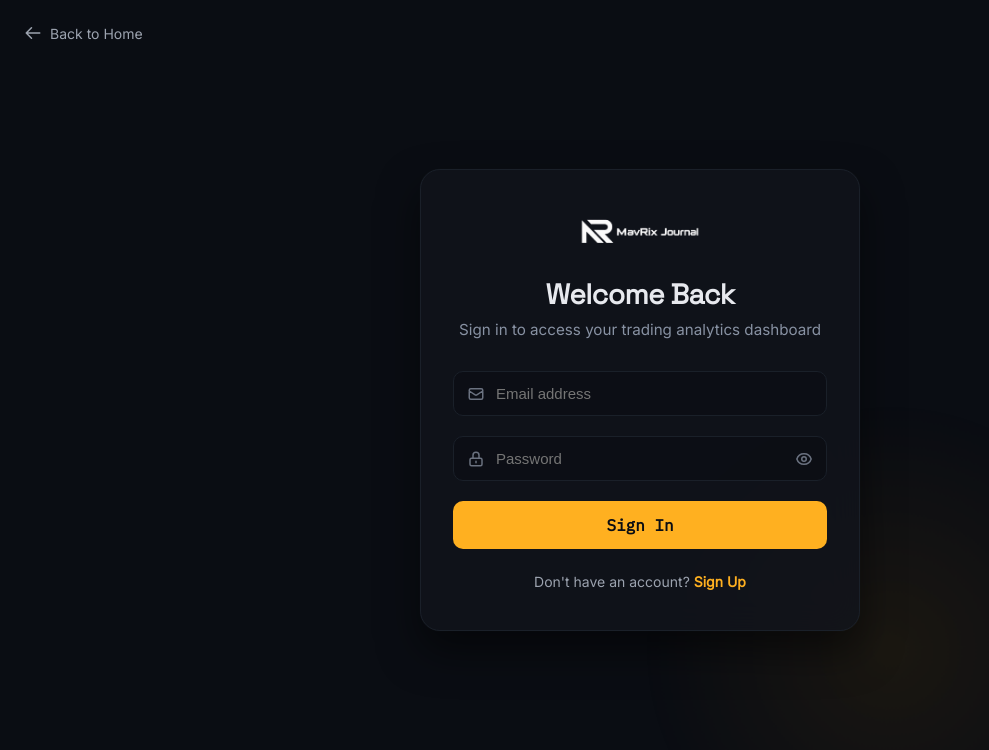
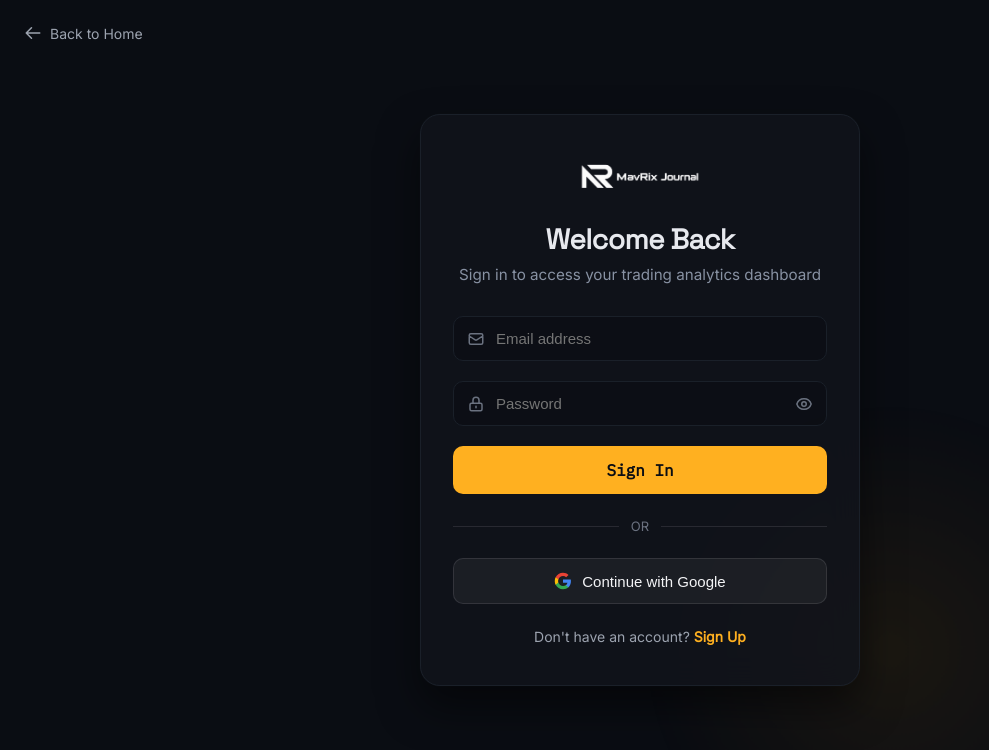
Before and after one commit to mavrixquant/MavRix-Journal, a React (Vite) app: page /login in a window 1280 px wide. Shown: the top 750 px of the page, without its empty margins (0-989 px from the left). Built offline with nearby package versions, Linux system fonts and the light colour scheme; no server answers.

Commit message:
GOOGLE LOGIN AND SIGNUP

```diff
--- a/src/App.jsx
+++ b/src/App.jsx
@@ -4,6 +4,7 @@
 import Signup from './pages/Signup';
 import AppLayout from './components/AppLayout';
 import Landing from './pages/Landing';
+import EmailVerification from './pages/EmailVerification';
 
 function App() {
   const { user, loading } = useAuth();
@@ -12,17 +13,54 @@
     return <div className="loading-screen">Loading...</div>;
   }
 
+  const isVerified = user?.emailVerified;
+
   return (
     <BrowserRouter>
       <Routes>
         <Route path="/" element={<Landing />} />
-        <Route path="/login" element={user ? <Navigate to="/dashboard" /> : <Login />} />
-        <Route path="/signup" element={user ? <Navigate to="/dashboard" /> : <Signup />} />
+        <Route
+          path="/login"
+          element={
+            user ? (
+              isVerified ? <Navigate to="/dashboard" /> : <Navigate to="/verify-email" />
+            ) : (
+              <Login />
+            )
+          }
+        />
+        <Route
+          path="/signup"
+          element={
+            user ? (
+              isVerified ? <Navigate to="/dashboard" /> : <Navigate to="/verify-email" />
+            ) : (
+              <Signup />
+            )
+          }
+        />
+        <Route
+          path="/verify-email"
+          element={
+            !user ? (
+              <Navigate to="/login" />
+            ) : isVerified ? (
+              <Navigate to="/dashboard" />
+            ) : (
+              <EmailVerification />
+            )
+          }
+        />
         <Route
           path="/dashboard/*"
-          element={user ? <AppLayout /> : <Navigate to="/login" />}
+          element={
+            user ? (
+              isVerified ? <AppLayout /> : <Navigate to="/verify-email" />
+            ) : (
+              <Navigate to="/login" />
+            )
+          }
         />
-        {/* Fallback redirect */}
         <Route path="*" element={<Navigate to="/" />} />
       </Routes>
     </BrowserRouter>
--- a/src/context/AuthContext.jsx
+++ b/src/context/AuthContext.jsx
@@ -1,7 +1,6 @@
-// src/context/AuthContext.jsx
 import { createContext, useContext, useState, useEffect } from 'react';
 import { auth } from '../firebase/config';
-import { onAuthStateChanged } from 'firebase/auth';
+import { onIdTokenChanged } from 'firebase/auth';
 
 const AuthContext = createContext();
 
@@ -10,7 +9,7 @@
   const [loading, setLoading] = useState(true);
 
   useEffect(() => {
-    const unsubscribe = onAuthStateChanged(auth, (user) => {
+    const unsubscribe = onIdTokenChanged(auth, (user) => {
       setUser(user);
       setLoading(false);
     });
--- /dev/null
+++ b/src/pages/EmailVerification.jsx
@@ -0,0 +1,138 @@
+import React, { useState } from 'react';
+import { useNavigate } from 'react-router-dom';
+import { auth } from '../firebase/config';
+import { sendEmailVerification, signOut } from 'firebase/auth';
+import { useAuth } from '../context/AuthContext';
+import navLogo from '../assets/navLOGO.png';
+
+const styles = `
+  .auth-wrapper {
+    min-height: 100vh;
+    background: #0A0D13;
+    color: #F3F4F6;
+    display: flex;
+    flex-direction: column;
+    justify-content: center;
+    align-items: center;
+    padding: 32px 16px;
+    font-family: 'Inter', system-ui, sans-serif;
+  }
+  .auth-card-modern {
+    width: 100%;
+    max-width: 440px;
+    background: rgba(18, 21, 28, 0.75);
+    backdrop-filter: blur(16px);
+    border: 1px solid rgba(255, 255, 255, 0.08);
+    border-radius: 20px;
+    padding: 40px 32px;
+    box-shadow: 0 20px 40px rgba(0, 0, 0, 0.5);
+    text-align: center;
+  }
+  .btn-submit, .btn-google {
+    width: 100%;
+    padding: 14px;
+    border-radius: 10px;
+    cursor: pointer;
+    font-weight: 600;
+    font-size: 16px;
+    transition: all 0.2s ease;
+    margin-top: 12px;
+    border: none;
+  }
+  .btn-submit {
+    background: #F59E0B;
+    color: #0A0D13;
+  }
+  .btn-submit:hover:not(:disabled) {
+    background: #fbbf24;
+    transform: translateY(-1px);
+  }
+  .btn-google {
+    background: transparent;
+    border: 1px solid rgba(255,255,255,0.1);
+    color: #F3F4F6;
+  }
+  .error-banner {
+    background: rgba(239, 68, 68, 0.1);
+    border: 1px solid rgba(239, 68, 68, 0.3);
+    color: #FCA5A5;
+    padding: 12px;
+    border-radius: 8px;
+    margin-bottom: 20px;
+    display: flex;
+    align-items: center;
+    gap: 8px;
+  }
+  .spinner {
+    width: 18px;
+    height: 18px;
+    border: 2px solid rgba(10, 13, 19, 0.2);
+    border-top-color: #0A0D13;
+    border-radius: 50%;
+    animation: spin 0.8s linear infinite;
+  }
+  @keyframes spin { to { transform: rotate(360deg); } }
+`;
+
+export default function EmailVerification() {
+  const { user } = useAuth();
+  const navigate = useNavigate();
+  const [error, setError] = useState('');
+  const [resending, setResending] = useState(false);
+
+  const handleResend = async () => {
+    setResending(true);
+    setError('');
+    try {
+      if (user) await sendEmailVerification(user);
+    } catch (err) {
+      setError(err.message.replace('Firebase: ', ''));
+    } finally {
+      setResending(false);
+    }
+  };
+
+  const handleLogout = async () => {
+    await signOut(auth);
+    navigate('/login');
+  };
+
+  const handleVerifiedClick = () => {
+    // Force a full page reload.
+    // On reload, AuthContext will load the latest user (with emailVerified)
+    // and the route guard will automatically redirect to /dashboard.
+    window.location.reload();
+  };
+
+  return (
+    <div className="auth-wrapper">
+      <style>{styles}</style>
+      <div className="auth-card-modern">
+        <img src={navLogo} alt="Logo" style={{ height: '42px', marginBottom: '20px' }} />
+        <h1 style={{ fontSize: '1.75rem', fontWeight: '700', margin: '0 0 8px' }}>
+          Verify Your Email
+        </h1>
+        <p style={{ color: '#9CA3AF', fontSize: '0.95rem', margin: '0 0 24px' }}>
+          We've sent a verification link to <strong style={{ color: '#F3F4F6' }}>{user?.email}</strong>.
+          Please click the link in the email to activate your account.
+        </p>
+
+        {error && (
+          <div className="error-banner">
+            <span>{error}</span>
+          </div>
+        )}
+
+        <button className="btn-submit" onClick={handleVerifiedClick}>
+          I've Verified – Continue
+        </button>
+        <button className="btn-google" onClick={handleResend} disabled={resending}>
+          {resending ? 'Resending...' : 'Resend verification email'}
+        </button>
+        <button className="btn-google" onClick={handleLogout}>
+          Log out
+        </button>
+      </div>
+    </div>
+  );
+}
--- a/src/pages/Login.jsx
+++ b/src/pages/Login.jsx
@@ -1,7 +1,7 @@
 import React, { useState } from 'react';
 import { useNavigate, Link } from 'react-router-dom';
 import { auth } from '../firebase/config';
-import { signInWithEmailAndPassword } from 'firebase/auth';
+import { signInWithEmailAndPassword, GoogleAuthProvider, signInWithPopup } from 'firebase/auth';
 import navLogo from '../assets/navLOGO.png';
 
 const authStyles = `
@@ -161,13 +161,32 @@
   const [loading, setLoading] = useState(false);
   const navigate = useNavigate();
 
+  const handleGoogleSignIn = async () => {
+    setError('');
+    setLoading(true);
+    const provider = new GoogleAuthProvider();
+    try {
+      await signInWithPopup(auth, provider);
+      navigate('/dashboard');
+    } catch (err) {
+      setError(err.message.replace('Firebase: ', ''));
+    } finally {
+      setLoading(false);
+    }
+  };
+
   const handleSubmit = async (e) => {
     e.preventDefault();
     setError('');
     setLoading(true);
     try {
-      await signInWithEmailAndPassword(auth, email, password);
-      navigate('/dashboard');
+      const emailLower = email.trim().toLowerCase();
+      const userCredential = await signInWithEmailAndPassword(auth, emailLower, password);
+      if (userCredential.user.emailVerified) {
+        navigate('/dashboard');
+      } else {
+        navigate('/verify-email');
+      }
     } catch (err) {
       // Clean up common Firebase error strings
       const msg = err.message.includes('auth/invalid-credential')
@@ -260,6 +279,35 @@
           </button>
         </form>
 
+        {/* Divider */}
+        <div style={{ display: 'flex', alignItems: 'center', gap: '12px', margin: '24px 0' }}>
+          <div style={{ flex: 1, height: '1px', background: 'rgba(255,255,255,0.1)' }} />
+          <span style={{ color: '#6B7280', fontSize: '13px' }}>OR</span>
+          <div style={{ flex: 1, height: '1px', background: 'rgba(255,255,255,0.1)' }} />
+        </div>
+
+        {/* Google Sign-In Button */}
+        <button
+          type="button"
+          className="btn-google"
+          onClick={handleGoogleSignIn}
+          disabled={loading}
+        >
+          {loading ? (
+            <div className="spinner" />
+          ) : (
+            <>
+              <svg width="18" height="18" viewBox="0 0 24 24" fill="none">
+                <path d="M22.56 12.25c0-.78-.07-1.53-.2-2.25H12v4.26h5.92c-.26 1.37-1.04 2.53-2.21 3.31v2.77h3.57c2.08-1.92 3.28-4.74 3.28-8.09z" fill="#4285F4"/>
+                <path d="M12 23c2.97 0 5.46-.98 7.28-2.66l-3.57-2.77c-.98.66-2.23 1.06-3.71 1.06-2.86 0-5.29-1.93-6.16-4.53H2.18v2.84C3.99 20.53 7.7 23 12 23z" fill="#34A853"/>
+                <path d="M5.84 14.09c-.22-.66-.35-1.36-.35-2.09s.13-1.43.35-2.09V7.07H2.18C1.43 8.55 1 10.22 1 12s.43 3.45 1.18 4.93l2.85-2.22.81-.62z" fill="#FBBC05"/>
+                <path d="M12 5.38c1.62 0 3.06.56 4.21 1.64l3.15-3.15C17.45 2.09 14.97 1 12 1 7.7 1 3.99 3.47 2.18 7.07l3.66 2.84c.87-2.6 3.3-4.53 6.16-4.53z" fill="#EA4335"/>
+              </svg>
+              Continue with Google
+            </>
+          )}
+        </button>
+
         <p style={{ textAlign: 'center', marginTop: '24px', fontSize: '14px', color: '#9CA3AF' }}>
           Don't have an account?{' '}
           <Link to="/signup" style={{ color: 'var(--amber, #F59E0B)', textDecoration: 'none', fontWeight: '600' }}>
--- a/src/pages/Signup.jsx
+++ b/src/pages/Signup.jsx
@@ -1,7 +1,13 @@
 import React, { useState } from 'react';
 import { useNavigate, Link } from 'react-router-dom';
 import { auth } from '../firebase/config';
-import { createUserWithEmailAndPassword, updateProfile } from 'firebase/auth';
+import {
+  createUserWithEmailAndPassword,
+  updateProfile,
+  GoogleAuthProvider,
+  signInWithPopup,
+  sendEmailVerification
+} from 'firebase/auth';
 import navLogo from '../assets/navLOGO.png';
 
 const authStyles = `
@@ -164,6 +170,20 @@
   const [loading, setLoading] = useState(false);
   const navigate = useNavigate();
 
+  const handleGoogleSignIn = async () => {
+    setError('');
+    setLoading(true);
+    const provider = new GoogleAuthProvider();
+    try {
+      await signInWithPopup(auth, provider);
+      navigate('/dashboard');
+    } catch (err) {
+      setError(err.message.replace('Firebase: ', ''));
+    } finally {
+      setLoading(false);
+    }
+  };
+
   const handleSubmit = async (e) => {
     e.preventDefault();
     setError('');
@@ -180,10 +200,15 @@
 
     setLoading(true);
     try {
-      const userCredential = await createUserWithEmailAndPassword(auth, email, password);
+      const emailLower = email.trim().toLowerCase();
+      const userCredential = await createUserWithEmailAndPassword(auth, emailLower, password);
       const fullName = `${firstName.trim()} ${lastName.trim()}`.trim();
       await updateProfile(userCredential.user, { displayName: fullName });
-      navigate('/dashboard');
+
+      // Send verification email
+      await sendEmailVerification(userCredential.user);
+      // Redirect to email verification page
+      navigate('/verify-email');
     } catch (err) {
       const msg = err.message.replace('Firebase: ', '');
       setError(msg);
@@ -197,7 +222,7 @@
       <style>{authStyles}</style>
       <div className="ambient-glow" />
 
-      {/* Top Header / Back Button */}
+      {/* Back button */}
       <div style={{ position: 'absolute', top: '24px', left: '24px', zIndex: 20 }}>
         <Link to="/" style={{ display: 'flex', alignItems: 'center', gap: '8px', color: '#9CA3AF', textDecoration: 'none', fontSize: '14px' }}>
           <svg width="18" height="18" fill="none" stroke="currentColor" viewBox="0 0 24 24"><path strokeLinecap="round" strokeLinejoin="round" strokeWidth="2" d="M10 19l-7-7m0 0l7-7m-7 7h18"/></svg>
@@ -318,6 +343,35 @@
           </button>
         </form>
 
+        {/* Divider */}
+        <div style={{ display: 'flex', alignItems: 'center', gap: '12px', margin: '24px 0' }}>
+          <div style={{ flex: 1, height: '1px', background: 'rgba(255,255,255,0.1)' }} />
+          <span style={{ color: '#6B7280', fontSize: '13px' }}>OR</span>
+          <div style={{ flex: 1, height: '1px', background: 'rgba(255,255,255,0.1)' }} />
+        </div>
+
+        {/* Google Sign-In Button */}
+        <button
+          type="button"
+          className="btn-google"
+          onClick={handleGoogleSignIn}
+          disabled={loading}
+        >
+          {loading ? (
+            <div className="spinner" />
+          ) : (
+            <>
+              <svg width="18" height="18" viewBox="0 0 24 24" fill="none">
+                <path d="M22.56 12.25c0-.78-.07-1.53-.2-2.25H12v4.26h5.92c-.26 1.37-1.04 2.53-2.21 3.31v2.77h3.57c2.08-1.92 3.28-4.74 3.28-8.09z" fill="#4285F4"/>
+                <path d="M12 23c2.97 0 5.46-.98 7.28-2.66l-3.57-2.77c-.98.66-2.23 1.06-3.71 1.06-2.86 0-5.29-1.93-6.16-4.53H2.18v2.84C3.99 20.53 7.7 23 12 23z" fill="#34A853"/>
+                <path d="M5.84 14.09c-.22-.66-.35-1.36-.35-2.09s.13-1.43.35-2.09V7.07H2.18C1.43 8.55 1 10.22 1 12s.43 3.45 1.18 4.93l2.85-2.22.81-.62z" fill="#FBBC05"/>
+                <path d="M12 5.38c1.62 0 3.06.56 4.21 1.64l3.15-3.15C17.45 2.09 14.97 1 12 1 7.7 1 3.99 3.47 2.18 7.07l3.66 2.84c.87-2.6 3.3-4.53 6.16-4.53z" fill="#EA4335"/>
+              </svg>
+              Continue with Google
+            </>
+          )}
+        </button>
+
         <p style={{ textAlign: 'center', marginTop: '24px', fontSize: '14px', color: '#9CA3AF' }}>
           Already have an account?{' '}
           <Link to="/login" style={{ color: 'var(--amber, #F59E0B)', textDecoration: 'none', fontWeight: '600' }}>
--- a/src/styles/global.css
+++ b/src/styles/global.css
@@ -1553,3 +1553,28 @@
 tbody tr:hover td.sticky-col-right {
   background: var(--panel-2);         /* match row hover background */
 }
+
+.btn-google {
+  width: 100%;
+  background: rgba(255, 255, 255, 0.05);
+  color: #F3F4F6;
+  font-size: 15px;
+  font-weight: 500;
+  padding: 13px;
+  border: 1px solid rgba(255, 255, 255, 0.1);
+  border-radius: 10px;
+  cursor: pointer;
+  display: flex;
+  align-items: center;
+  justify-content: center;
+  gap: 10px;
+  transition: all 0.2s ease;
+}
+.btn-google:hover:not(:disabled) {
+  background: rgba(255, 255, 255, 0.1);
+  border-color: rgba(255, 255, 255, 0.2);
+}
+.btn-google:disabled {
+  opacity: 0.6;
+  cursor: not-allowed;
+}
```
